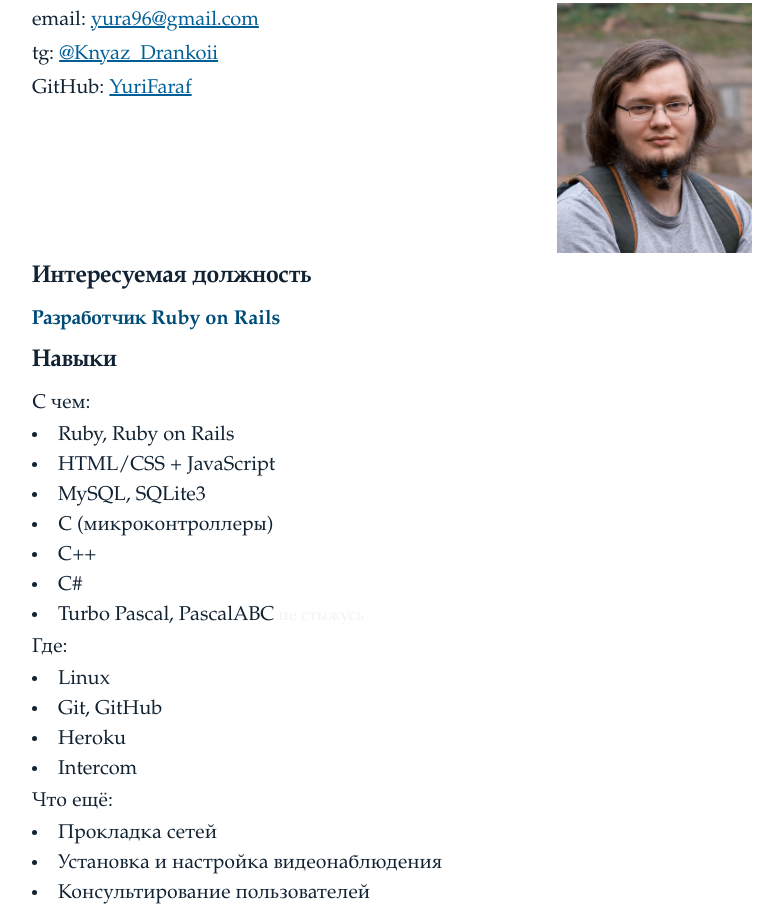
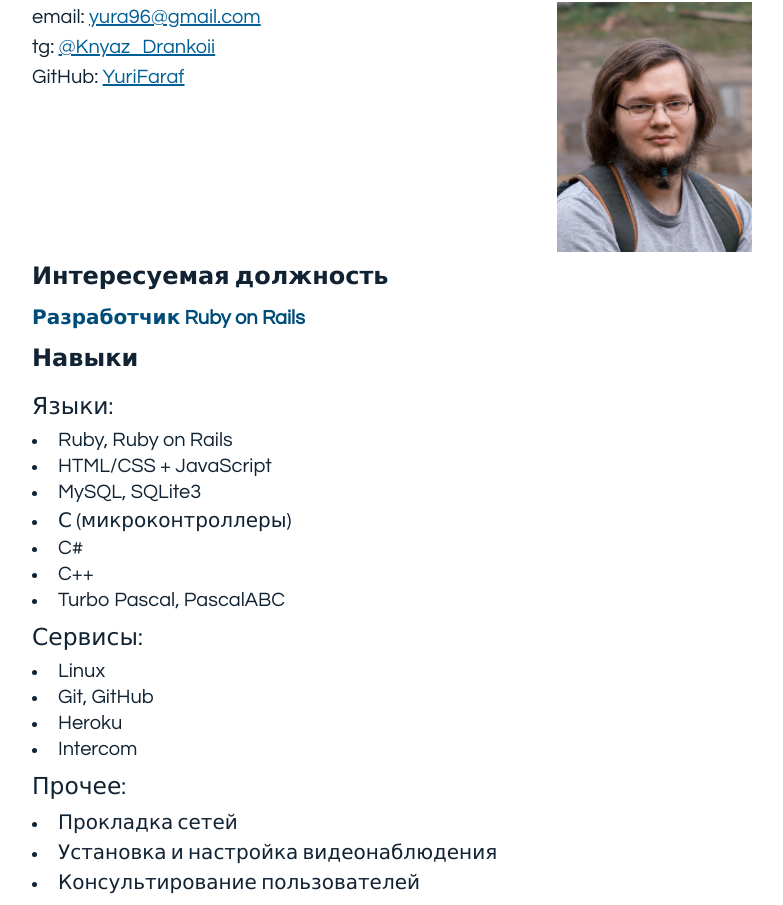
Before and after one commit to YuriFaraf/cv, a plain HTML site: page index.html in a window 1280 px wide. Shown: the part 68-973 px from the top of the page, without its empty margins (248-1031 px from the left). Drawn offline with Linux system fonts and the light colour scheme.

Commit message:
style fix2

```diff
--- a/css/style.css
+++ b/css/style.css
@@ -8,7 +8,7 @@ html {
 }
 
 body {
-  font-family: Garamond, Georgie, Bell MT, Goudy Old Style, serif;
+  font-family: Century Gothic, Lucida Sans, Arial, Tahoma, sans-serif;
   font-size: 20px;
   color: #112233;
   max-width: 720px;
@@ -46,6 +46,12 @@ p {
   font-size: 24px;
 }
 
+.skills {
+  font-weight: lighter;
+  padding-top: 10px;
+  padding-bottom: 7px;
+}
+
 .link {
   color: #005F97;
 }
--- a/index.html
+++ b/index.html
@@ -19,24 +19,24 @@
       <p><strong>Разработчик Ruby on Rails</strong></p>
 
       <h2 class="small-title">Навыки</h2>
-      <p>С чем:</p>
+      <h3 class="skills">Языки:</h3>
       <ul class="list">
         <li>Ruby, Ruby on Rails</li>
         <li>HTML/CSS + JavaScript</li>
         <li>MySQL, SQLite3</li>
         <li>С (микроконтроллеры)</li>
+        <li>C#</li>
         <li>C++</li>
-        <li>C#</li>
-        <li>Turbo Pascal, PascalABC<small style="color: #f3f3f3;"> не стыжусь</small></li>
+        <li>Turbo Pascal, PascalABC</li>
       </ul>
-      <p>Где:</p>
+      <h3 class="skills">Сервисы:</h3>
       <ul class="list">
         <li>Linux</li>
         <li>Git, GitHub</li>
         <li>Heroku</li>
         <li>Intercom</li>
       </ul>
-      <p>Что ещё:</p>
+      <h3 class="skills">Прочее:</h3>
       <ul class="list">
         <li>Прокладка сетей</li>
         <li>Установка и настройка видеонаблюдения</li>
@@ -50,7 +50,7 @@
       <h2 class="small-title">Языки</h2>
       <ul class="list">
         <li>Русский — носитель</li>
-        <li>Английский — C2</li>
+        <li>Английский — C1</li>
       </ul>
       <p>Готов изучать новые языки при необходимости.</p>
 
```
